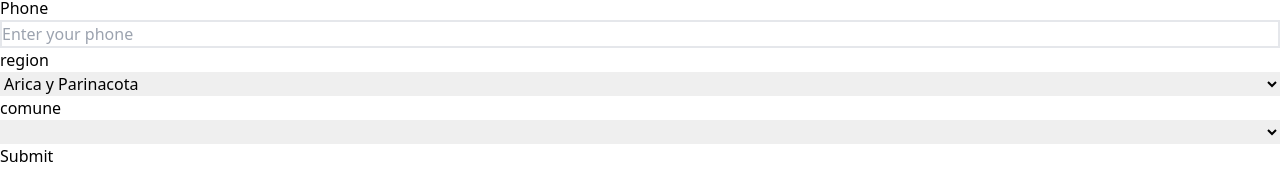
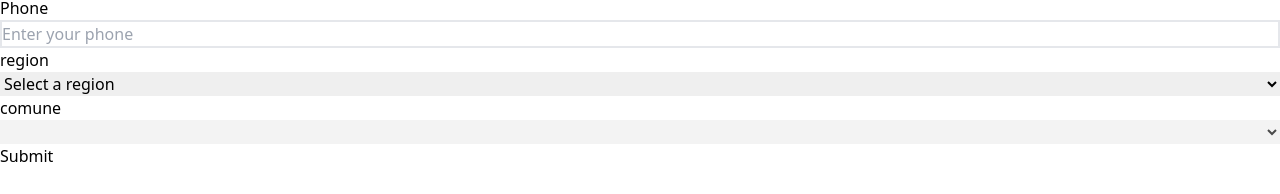
Before and after one commit to wainola/forms-kt, a Next.js app: page /register in a window 1280 px wide. Shown: the part 184-378 px from the top of the page. Built offline with nearby package versions, Linux system fonts and the light colour scheme.

Commit message:
WIP: geting comunes

```diff
--- a/components/InputText.js
+++ b/components/InputText.js
@@ -9,6 +9,7 @@ export default function InputText({
   label,
   name,
   options,
+  selectorCallback,
 }) {
   const [field, meta, helpers] = useField(name);
 
@@ -16,14 +17,35 @@ export default function InputText({
     return field.onChange(evt);
   };
 
+  const handleSelectorChange = (evt) => {
+    const {
+      target: { name, value },
+    } = evt;
+    selectorCallback(value);
+    return field.onChange(evt);
+  };
+
   const renderSelector = () => {
     return (
       <div className="flex flex-col">
         <label htmlFor={labelFor}>{label}</label>
-        <select name={name} id={id}>
+        <select
+          name={name}
+          id={id}
+          disabled={!options.length}
+          onChange={handleSelectorChange}
+        >
           {Array.isArray(options) &&
-            options.map((e) => {
-              return <option value={e}>{e}</option>;
+            options.map((e, idx) => {
+              return idx !== 0 ? (
+                <option key={`${e.id}-${idx}`} value={e.id}>
+                  {e.label}
+                </option>
+              ) : (
+                <option key={`${idx}`} value={''}>
+                  {`Select a ${name}`}
+                </option>
+              );
             })}
         </select>
       </div>
@@ -52,5 +74,6 @@ export default function InputText({
     }
     return renderSelector();
   };
+
   return renderTypeOfInput(type);
 }
--- a/pages/register.js
+++ b/pages/register.js
@@ -1,14 +1,23 @@
-import React, { useState } from 'react';
+import React, { useEffect, useState } from 'react';
 import { FormComponent, InputDNI, InputText } from '../components';
 import { getComunes, getRegions } from '../utils/constants';
 
 export default function Register() {
   const [comunes, setComunes] = useState([]);
   const regions = getRegions;
-  console.log('regions', regions);
 
   const formValues = {
     dni: '',
+    names: '',
+    email: '',
+    phone: '',
+    region: '',
+    comune: '',
+  };
+
+  const searchComunes = (numbermRegion) => {
+    const comunesFiltered = getComunes(numbermRegion);
+    console.log('numberRegion', comunesFiltered);
   };
 
   // HERE I CAN DO THE SUBMITING
@@ -63,6 +72,7 @@ export default function Register() {
             id="region"
             label="region"
             options={regions}
+            selectorCallback={searchComunes}
           />
           <InputText
             name="comune"
--- a/utils/constants.js
+++ b/utils/constants.js
@@ -1777,10 +1777,21 @@ const regionsAndComunes = [
   },
 ];
 
-export const getRegions = regionsAndComunes.map((item) => item.region);
+export const getRegions = regionsAndComunes.map((item) => ({
+  label: item.region,
+  value: item.region,
+  id: item.region_number,
+}));
 
-export const getComunes = (region) =>
-  regionsAndComunes
-    .filter((item) => item.region === region)
-    .map((data) => data.provincias)
-    .reduce((acc, elem) => acc.push(...elem.comunas), []);
+export const getComunes = (numberRegion) => {
+  const { provincias } = regionsAndComunes.find(
+    (item) => item.region_number === numberRegion,
+  );
+
+  const comunes = provincias.reduce((acc, elem) => {
+    acc = [...acc, ...elem.comunas];
+    return acc;
+  }, []);
+
+  return comunes;
+};
```
